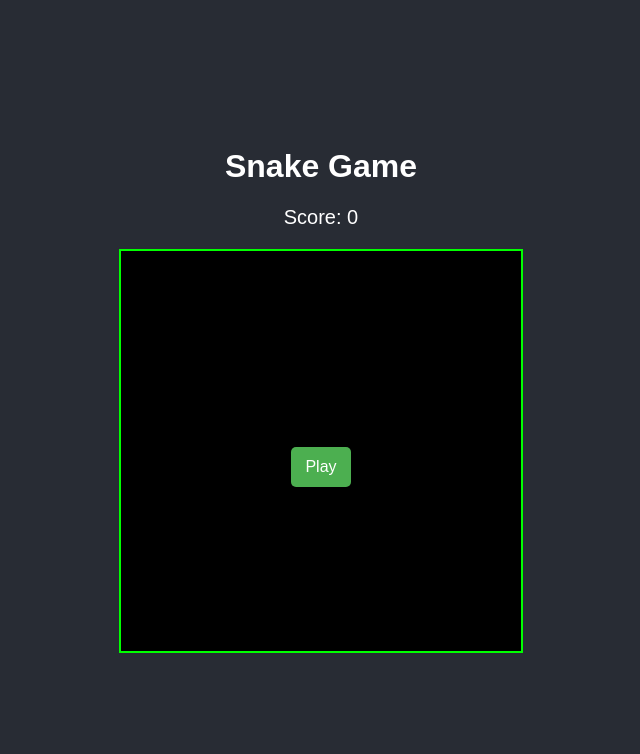
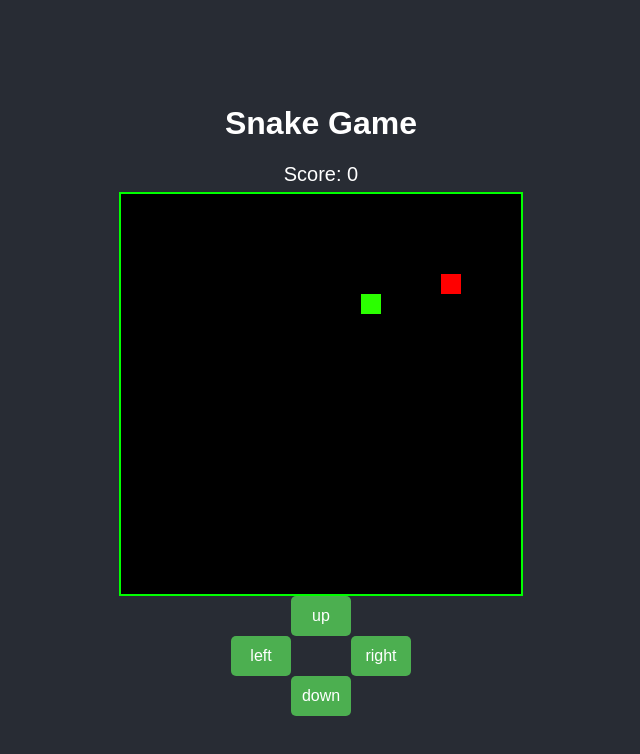
Before and after one commit to Rishabh2482/Snake-Game, a plain HTML site: page index.html in a window 1280 px wide. Both pictures are taken after a click on the button "Play". Shown: the whole page, without its empty margins (319-959 px from the left). Drawn offline with Linux system fonts and the light colour scheme.

Commit message:
Fixed the genrateFood function, and Completed the game

```diff
--- a/index.css
+++ b/index.css
@@ -19,7 +19,7 @@ body {
     background-color: #000000;
     position: relative;
     border: 2px solid #00ff00;
-    margin: 20px auto;
+    margin: 0px auto;
     overflow: hidden;
 }
 
@@ -46,7 +46,6 @@ body {
     "left . right"
     ". down ."
     ;
-    gap: 10px;
     justify-content: center;
 }
 
@@ -85,5 +84,22 @@ body {
 
 .score{
     font-size: 20px;
-    margin-bottom: 10px;
+    margin-bottom: 6px;
 }
+
+/* new */
+#food{
+    width: 20px;
+    height: 20px;
+    background-color: #ff0000;
+    position: absolute;
+    transform: scale(1);
+}
+
+.snake{
+    width: 20px;
+    height: 20px;
+    background-color: #2bff00;
+    position: absolute;
+    transform: scale(1);
+}
--- a/index.html
+++ b/index.html
@@ -13,15 +13,15 @@
     <div class="game-board" id="gameBoard">
         <div class="overlay" id="overlay">
             <p id="gameOverMsg"></p>
-            <button class="btn" id="playButton">Play</button>
+            <button class="btn" id="playButton" onclick="startGame()">Play</button>
         </div>
     </div>
 
     <div class="controls" id="controls">
-        <button class="up-btn btn">up</button>
-        <button class="left-btn btn">left</button>
-        <button class="down-btn btn">down</button>
-        <button class="right-btn btn">right</button>
+        <button class="up-btn btn" onclick="changeDirection('ArrowUp')">up</button>
+        <button class="left-btn btn" onclick="changeDirection('ArrowLeft')">left</button>
+        <button class="down-btn btn" onclick="changeDirection('ArrowDown')">down</button>
+        <button class="right-btn btn" onclick="changeDirection('ArrowRight')">right</button>
     </div>
   </div>
 
--- a/index.js
+++ b/index.js
@@ -4,3 +4,127 @@ const controls = document.getElementById('controls');
 const overlay = document.getElementById('overlay');
 const gameOverMessgae = document.getElementById('gameOverMsg');
 const playButton = document.getElementById('playButton');
+
+let gameActive = false;
+let score =0;
+let snake = [{x:100,y:100}];
+let foodItem = {x:200, y:100};
+const blockSize =20;
+const boardSize= 400;
+let direction = 'ArrowRight';
+let interval;
+
+function createFood(){
+    const foodVal= document.getElementById('food');
+    if(foodVal) foodVal.remove();
+
+    const foodEl = document.createElement('div');
+    foodEl.style.left = `${foodItem.x}px`;
+    foodEl.style.top = `${foodItem.y}px`;
+    foodEl.setAttribute('id','food');
+
+    board.appendChild(foodEl);
+}
+
+function genrateFood(){
+    let x,y;
+
+    do{
+        // x = Math.floor(Math.random() * (boardSize - blockSize-1));
+        // y = Math.floor(Math.random() * (boardSize - blockSize-1));
+        x = Math.floor(Math.random() * (boardSize/blockSize)) * blockSize;
+        y = Math.floor(Math.random() * (boardSize/blockSize)) * blockSize;
+    }while(snake.some(segment => segment.x===x && segment.y===y))
+
+    return {x,y};
+}
+
+function createSnake(){
+    document.querySelectorAll('.snake').forEach(e => e.remove());
+
+    snake.forEach(segment => {
+        const snakeEl = document.createElement('div');
+        snakeEl.style.left = `${segment.x}px`;
+        snakeEl.style.top = `${segment.y}px`;
+        snakeEl.classList.add('snake');
+        board.appendChild(snakeEl);
+    })
+}
+
+// createSnake();
+
+function snakeMovement(){
+    let head = {...snake[0]};
+
+    switch(direction){
+        case 'ArrowUp':
+            head.y-= blockSize;
+            break;
+        case 'ArrowDown':
+            head.y+= blockSize;
+            break;
+        case 'ArrowRight':
+            head.x+= blockSize;
+            break;
+        case 'ArrowLeft':
+            head.x-= blockSize;
+            break;
+    }
+
+    if(head.x<0 || head.x >=boardSize || head.y< 0 || head.y >=boardSize || snake.some(seg => seg.x===head.x && seg.y === head.y))
+    {
+        clearInterval(interval);
+        gameActive=false;
+        overlay.classList.toggle('hidden');
+        controls.classList.toggle('active');
+        gameOverMessgae.textContent = 'Game Over';
+        playButton.textContent = "Restart";
+        return;
+    }
+
+    snake.unshift(head);
+    console.log(head);  //! log
+    // if snake eats food
+    if(head.x===foodItem.x && head.y===foodItem.y){
+        score+=10;
+        scoreElement.textContent = `Score: ${score}`;
+        foodItem = genrateFood();
+        console.log("Snake eat")
+    }else{ // if snake does not eats food
+        snake.pop();
+    }
+
+    createSnake();
+    createFood();
+}
+
+function changeDirection(newDirection){
+    if(
+        (newDirection === 'ArrowUp' && direction !== 'ArrowDown') ||
+        (newDirection === 'ArrowDown' && direction !== 'ArrowUp') ||
+        (newDirection === 'ArrowLeft' && direction !== 'ArrowRight') ||
+        (newDirection === 'ArrowRight' && direction !== 'ArrowLeft')
+    ){
+        direction = newDirection;
+    }
+}
+
+window.addEventListener('keydown', (e) => changeDirection(e.key))
+
+function startGame(){
+    snake = [{x: 100, y: 100}];
+    direction = 'ArrowRight';
+    foodItem = genrateFood();
+    console.log(foodItem.x , foodItem.y);
+    score = 0;
+    gameActive = true;
+    scoreElement.textContent = `Score: ${score}`;
+    overlay.classList.toggle('hidden');
+    controls.classList.toggle('active');
+    gameOverMessgae.textContent = '';
+    playButton.textContent = "Play";
+    clearInterval(interval);
+    interval = setInterval(snakeMovement, 400);
+}
+
+//  to fix the fooditem part when snake eats food food item location not changing.
```
